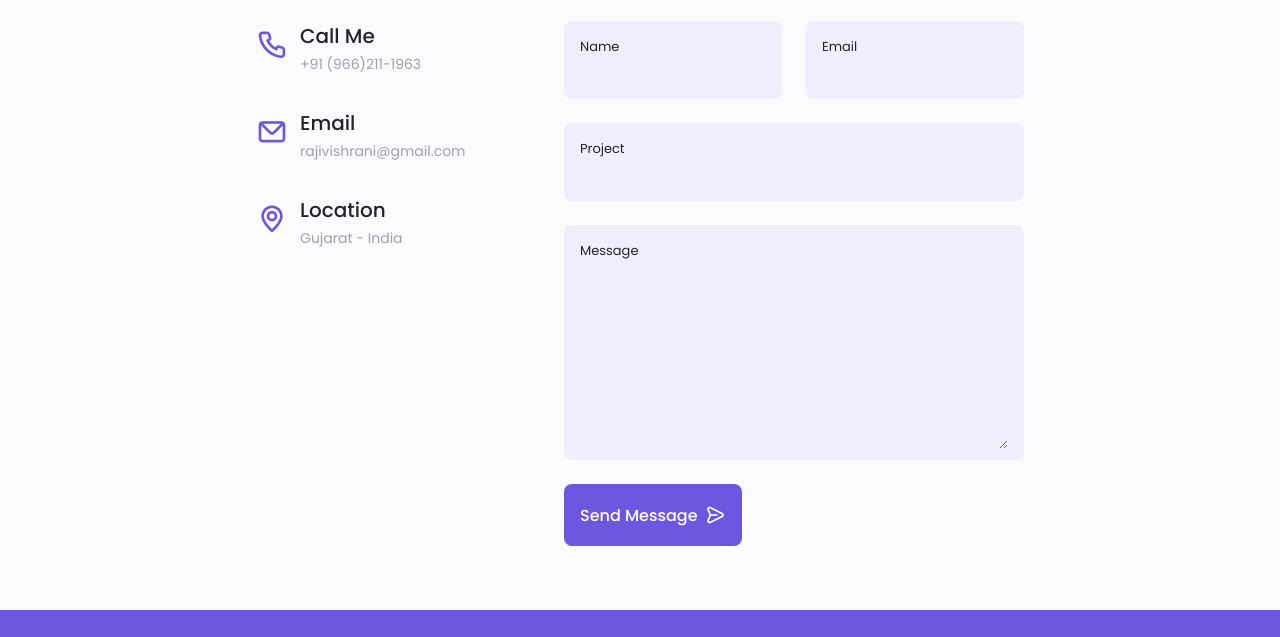
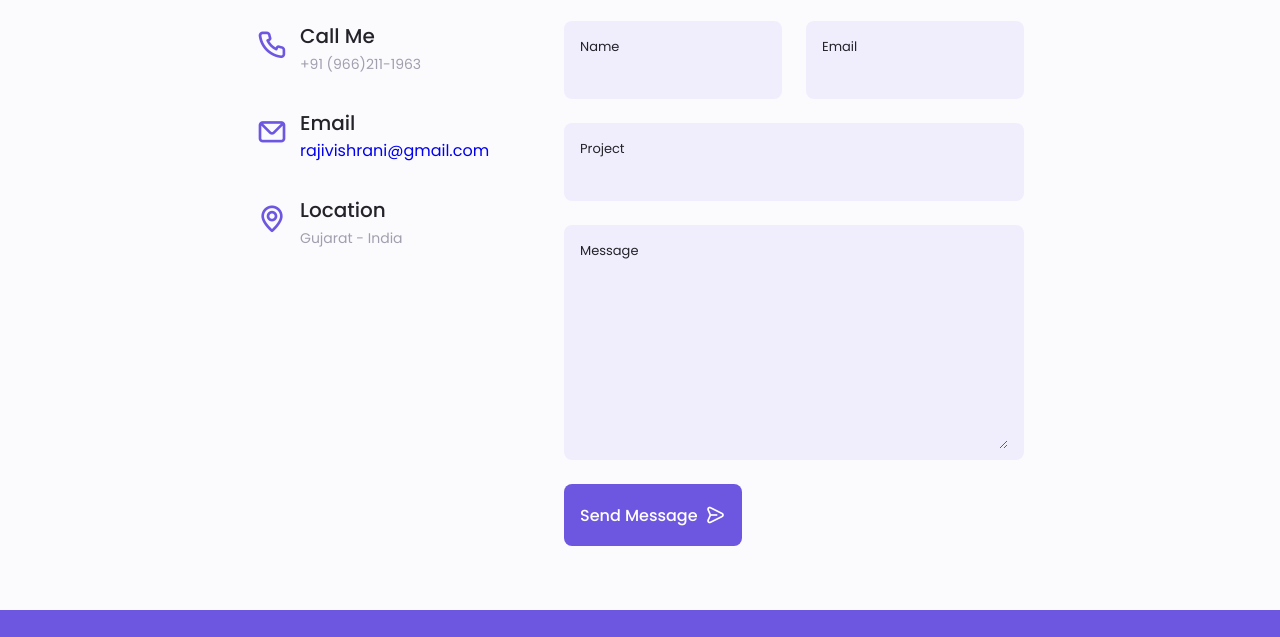
Before and after one commit to RajivIshrani/portfolio-rajiv, a plain HTML site: page index.html in a window 1280 px wide. Shown: the part 4680-5317 px from the top of the page. Drawn offline with nearby package versions, Linux system fonts and the light colour scheme.

Commit message:
modified email/contactme

```diff
--- a/index.html
+++ b/index.html
@@ -553,7 +553,8 @@
 
                             <div>
                                 <h3 class="contact__title">Email</h3>
-                                <span class="contact__subtitle">rajivishrani@gmail.com</span>
+                                <!-- <span class="contact__subtitle">rajivishrani@gmail.com</span> -->
+                                <a href="mailto:rajivishrani@gmail.com" target="_blank">rajivishrani@gmail.com</a>
                             </div>
                         </div>
 
```
